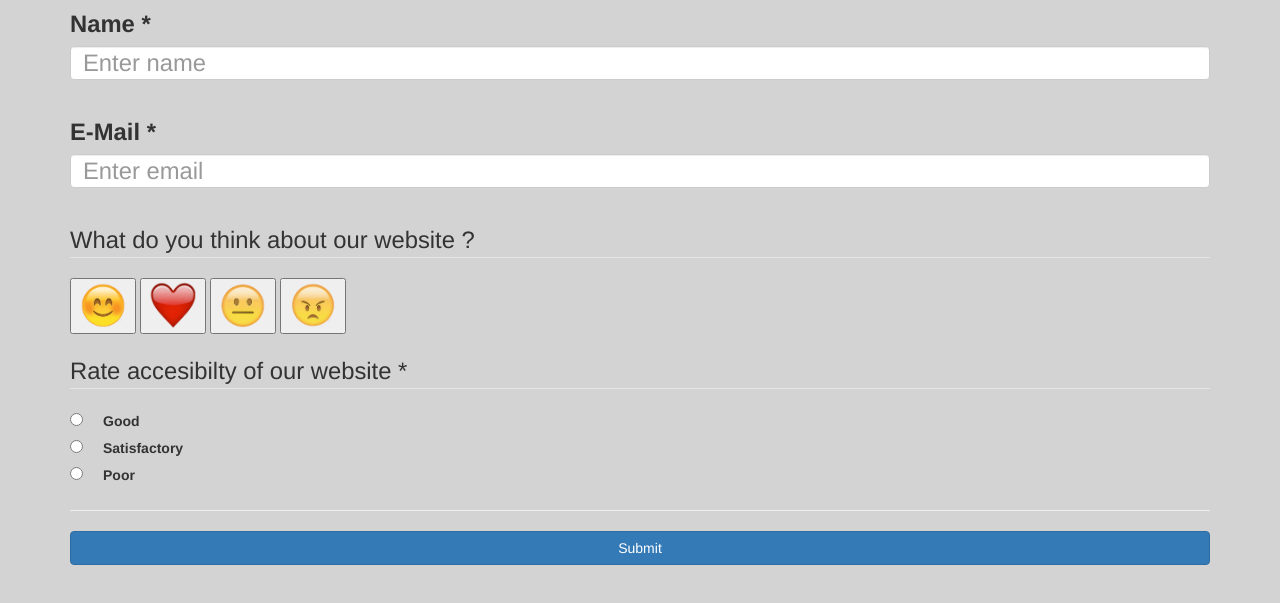
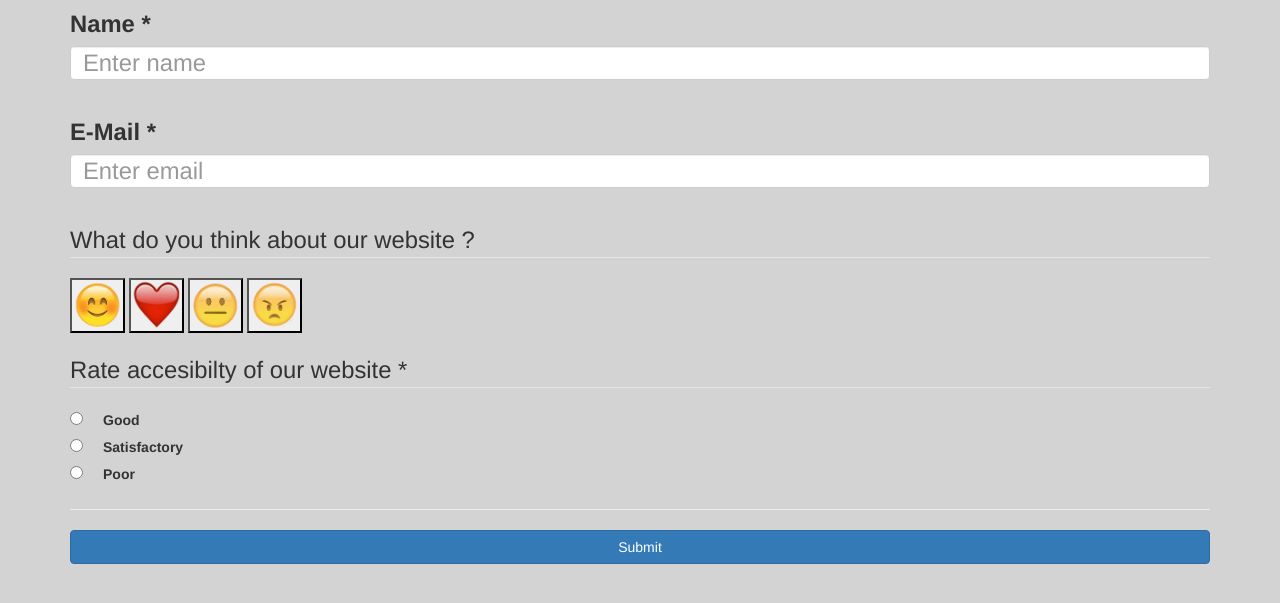
Before and after one commit to ridz007/ADA, a plain HTML site: page index.html in a window 1280 px wide. Shown: the part 109-712 px from the top of the page. Drawn offline with nearby package versions, Linux system fonts and the light colour scheme.

Commit message:
changes to deploy

```diff
--- a/index.html
+++ b/index.html
@@ -33,10 +33,10 @@
             <fieldset>
             <legend class="textFields">What do you think about our website ?</legend>
             <div>
-                <button><img id="satisfied" src="./images/happy.jpg" alt="Highly satisfied"  class="emojiButtons"></button>
-                <button><img  id="sad" src="./images/love.jpg" alt="I love it"  class="emojiButtons"></button>
-                <button><img  id="noComments" src="./images/no_comments.jpg" alt="Not upto the mark"  class="emojiButtons"></button>
-                <button><img  id="weird" src="./images/weird.jpg" alt="Highly dissatisfied" class="emojiButtons"></button>
+                <input type= "button" id="satisfied" alt="Highly satisfied"  class="emojiButtons" aria-label="Highly satisfied">
+                <input type= "button" id="happy" alt="I love it"  class="emojiButtons" aria-label="I love it">
+                <input type= "button" id="noComments" alt="Not upto the mark"  class="emojiButtons" aria-label="Not upto the mark">
+                <input type= "button" id="weird" alt="Highly dissatisfied" class="emojiButtons" aria-label="Highly dissatisfied">
             </div>
             <fieldset>
             <br>
--- a/main.js
+++ b/main.js
@@ -3,13 +3,13 @@
   $(document).ready(function(){
     $('.emojiButtons').click(function() {
         $('#userName').blur();
-        this.parentElement.style.backgroundColor = 'green';
-        for (var i=0;i < $(this).parent().siblings().length; i++) {
-            $(this).parent().siblings()[i].style.backgroundColor = '';
+        for (var i=0;i < this.parentNode.children.length; i++) {
+            this.parentNode.children[i].style.backgroundColor = '';
+
         }
-         // alert('You have selected ' + this.alt); remove this in case the visual player dsnt say so
+        this.style.backgroundColor = 'green';
+        });
 
-        });
     $("#email").click(function(e){
         var email = $("#email").val();
         if (email == "") {
--- a/style.css
+++ b/style.css
@@ -6,8 +6,26 @@ background-color: lightgray;
     color: red;
 } */
 .emojiButtons {
-    width: 50px;
-    height: auto;
+    background-repeat: no-repeat;
+    width: 55px;
+    background-size: cover;
+    height: 55px;
+}
+
+#satisfied{
+    background-image: url(./images/happy.jpg);
+}
+
+#happy{
+    background-image: url(./images/love.jpg);
+}
+
+#noComments{
+    background-image: url(./images/no_comments.jpg);
+}
+
+#weird{
+    background-image: url(./images/weird.jpg);
 }
 .textFields {
     font-size: 1.7em;
```
